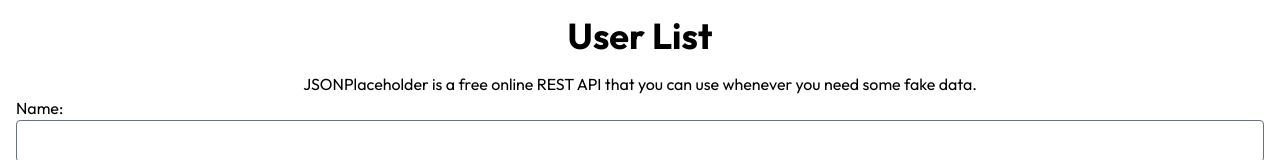
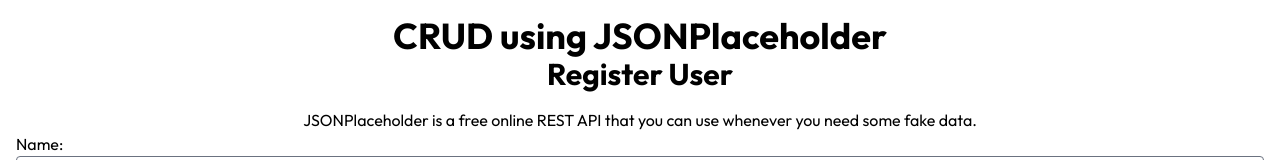
Before and after one commit to asriomar/api-fetch-jsonplaceholder, a React (Vite) app: page / in a window 1280 px wide. Shown: the top 160 px of the page. Built offline with nearby package versions, Linux system fonts and the light colour scheme; no server answers.

Commit message:
Update UserList.jsx

```diff
--- a/src/components/UserList.jsx
+++ b/src/components/UserList.jsx
@@ -106,7 +106,8 @@
 
   return (
     <div className="p-4">
-      <h1 className="text-4xl font-bold mb-4 text-center">User List</h1>
+      <h1 className="text-4xl font-bold text-center">CRUD using JSONPlaceholder</h1>
+      <h2 className="text-3xl font-bold mb-4 text-center">Register User</h2>
       <p className="text-center">
         JSONPlaceholder is a free online REST API that you can use whenever you need some fake data.
       </p>
```
